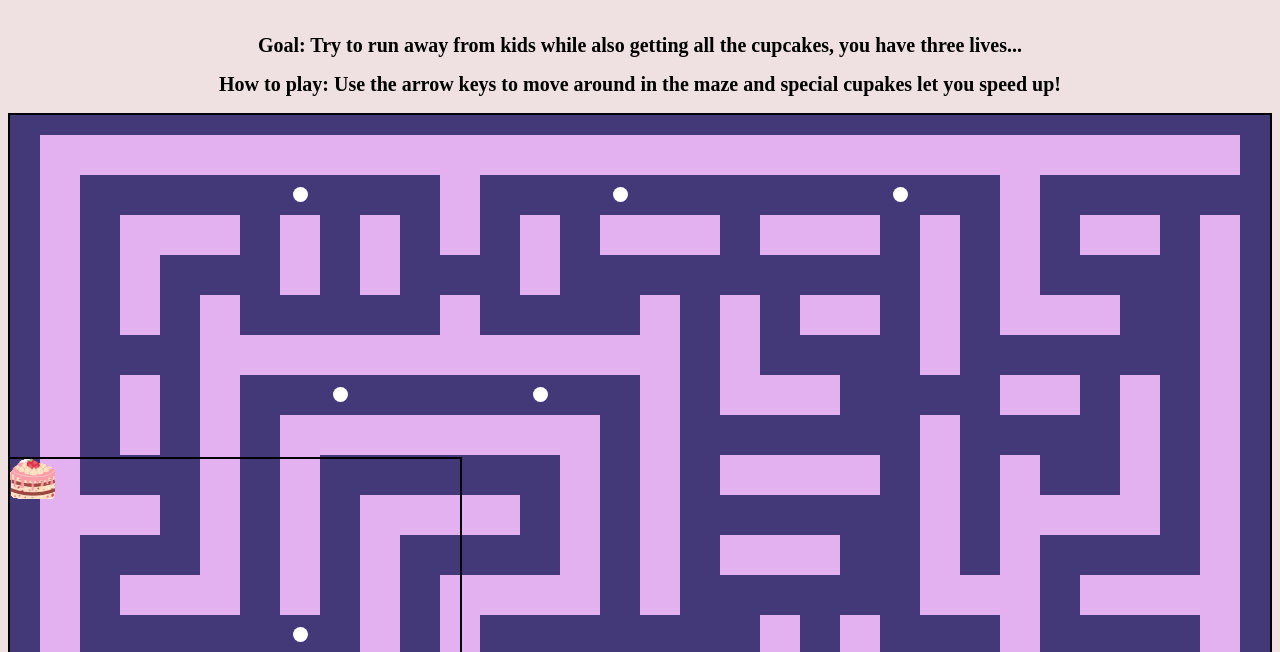
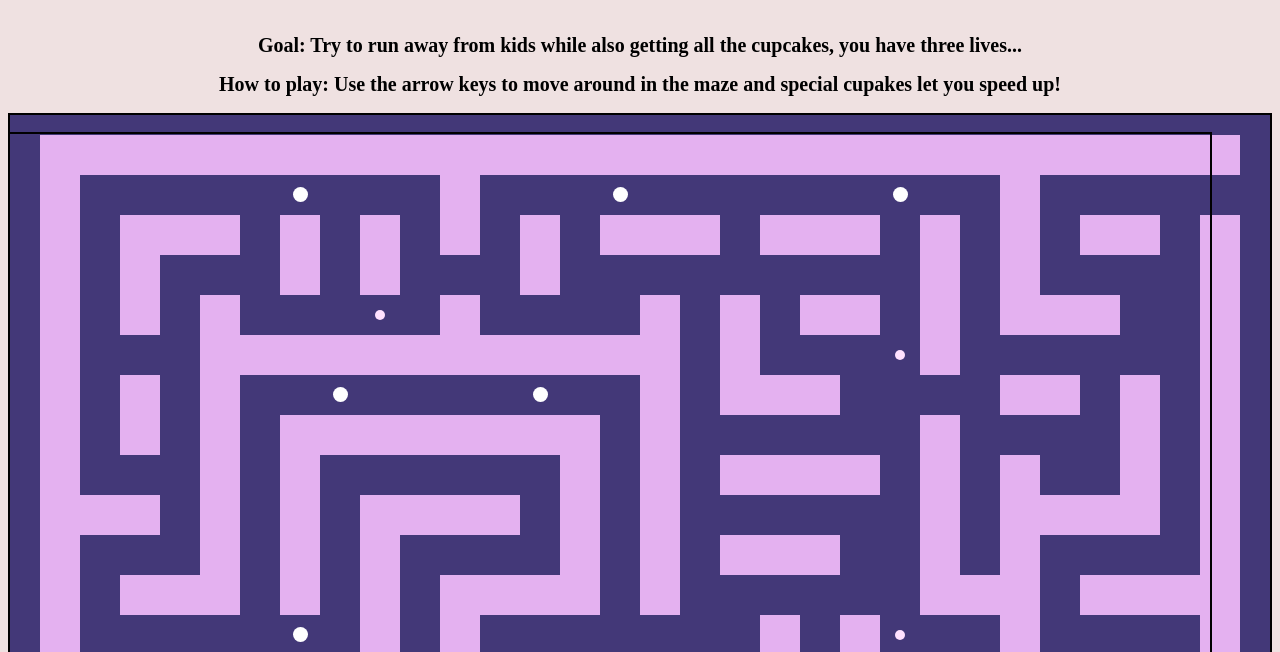
Before and after one commit to 2024-25-Allen-ISD-Computer-Science/5th-period-isp-candy-craze-maze, a website built with Parcel: page src/index.html in a window 1280 px wide. Shown: the part 131-783 px from the top of the page. Built offline with nearby package versions, Linux system fonts and the light colour scheme.

Commit message:
fit game container + cake move

```diff
--- a/src/script.js
+++ b/src/script.js
@@ -3,18 +3,18 @@ const layout = [
     1, 0, 0, 0, 0, 0, 3, 0, 0, 0, 1, 0, 0, 0, 3, 0, 0, 0, 0, 0, 0, 3, 0, 0, 1, 0, 0, 0, 0, 0,
     1, 0, 1, 1, 1, 0, 1, 0, 1, 0, 1, 0, 1, 0, 1, 1, 1, 0, 1, 1, 1, 0, 1, 0, 1, 0, 1, 1, 0, 1,
     1, 0, 1, 0, 0, 0, 1, 0, 1, 0, 0, 0, 1, 0, 0, 0, 0, 0, 0, 0, 0, 0, 1, 0, 1, 0, 0, 0, 0, 1,
-    1, 0, 1, 0, 1, 0, 0, 0, 0, 0, 1, 0, 0, 0, 0, 1, 0, 1, 0, 1, 1, 0, 1, 0, 1, 1, 1, 0, 0, 1,
-    1, 0, 0, 0, 1, 1, 1, 1, 1, 1, 1, 1, 1, 1, 1, 1, 0, 1, 0, 0, 0, 0, 1, 0, 0, 0, 0, 0, 0, 1,
+    1, 0, 1, 0, 1, 0, 0, 0, 2, 0, 1, 0, 0, 0, 0, 1, 0, 1, 0, 1, 1, 0, 1, 0, 1, 1, 1, 0, 0, 1,
+    1, 0, 0, 0, 1, 1, 1, 1, 1, 1, 1, 1, 1, 1, 1, 1, 0, 1, 0, 0, 0, 2, 1, 0, 0, 0, 0, 0, 0, 1,
     1, 0, 1, 0, 1, 0, 0, 3, 0, 0, 0, 0, 3, 0, 0, 1, 0, 1, 1, 1, 0, 0, 0, 0, 1, 1, 0, 1, 0, 1,
     1, 0, 1, 0, 1, 0, 1, 1, 1, 1, 1, 1, 1, 1, 0, 1, 0, 0, 0, 0, 0, 0, 1, 0, 0, 0, 0, 1, 0, 1,
     1, 0, 0, 0, 1, 0, 1, 0, 0, 0, 0, 0, 0, 1, 0, 1, 0, 1, 1, 1, 1, 0, 1, 0, 1, 0, 0, 1, 0, 1,
     1, 1, 1, 0, 1, 0, 1, 0, 1, 1, 1, 1, 0, 1, 0, 1, 0, 0, 0, 0, 0, 0, 1, 0, 1, 1, 1, 1, 0, 1,
     1, 0, 0, 0, 1, 0, 1, 0, 1, 0, 0, 0, 0, 1, 0, 1, 0, 1, 1, 1, 0, 0, 1, 0, 1, 0, 0, 0, 0, 1,
     1, 0, 1, 1, 1, 0, 1, 0, 1, 0, 1, 1, 1, 1, 0, 1, 0, 0, 0, 0, 0, 0, 1, 1, 1, 0, 1, 1, 1, 1,
-    1, 0, 0, 0, 0, 0, 3, 0, 1, 0, 1, 0, 0, 0, 0, 0, 0, 0, 1, 0, 1, 0, 0, 0, 1, 0, 0, 0, 0, 1,
+    1, 0, 0, 0, 0, 0, 3, 0, 1, 0, 1, 0, 0, 0, 0, 0, 0, 0, 1, 0, 1, 2, 0, 0, 1, 0, 0, 0, 0, 1,
     1, 0, 1, 1, 1, 1, 1, 0, 1, 0, 1, 1, 1, 1, 1, 1, 1, 1, 1, 0, 1, 0, 1, 0, 1, 0, 1, 1, 0, 1,
-    0, 0, 0, 0, 0, 0, 0, 0, 1, 0, 0, 0, 0, 0, 0, 0, 0, 0, 0, 0, 1, 0, 0, 0, 0, 0, 0, 0, 0, 1,
-    1, 1, 1, 1, 1, 1, 1, 1, 1, 1, 1, 1, 1, 1, 1, 1, 1, 1, 1, 1, 1, 1, 1, 1, 1, 1, 1, 1, 1, 1
+    1, 0, 0, 0, 0, 0, 0, 0, 1, 0, 0, 0, 0, 0, 0, 0, 0, 0, 0, 0, 1, 0, 0, 0, 0, 0, 0, 0, 0, 1,
+    0, 0, 1, 1, 1, 1, 1, 1, 1, 1, 1, 1, 1, 1, 1, 1, 1, 1, 1, 1, 1, 1, 1, 1, 1, 1, 1, 1, 1, 1
 ];
 
 
@@ -37,7 +37,7 @@ const rightButton = document.getElementById("right");
 
 
 let x = 0;
-let y = 230;
+let y = 600;
 
 const step = 10;
 
--- a/src/styles.css
+++ b/src/styles.css
@@ -61,17 +61,17 @@ body{
 
  #game-container {
     position: relative;
-    left: 555;
-    top: -900px;
-    width: 450px;
-    height: 450px;
+    left: 664;
+    top: -1225px;
+    width: 1200px;
+    height: 640px;
     border: 2px solid black;
     overflow: hidden;
 }
 
 #sprite {
     position: absolute;
-    top:230;
+    bottom:0;
     left:0;
     width: 45px;
     height: 40px;
```
